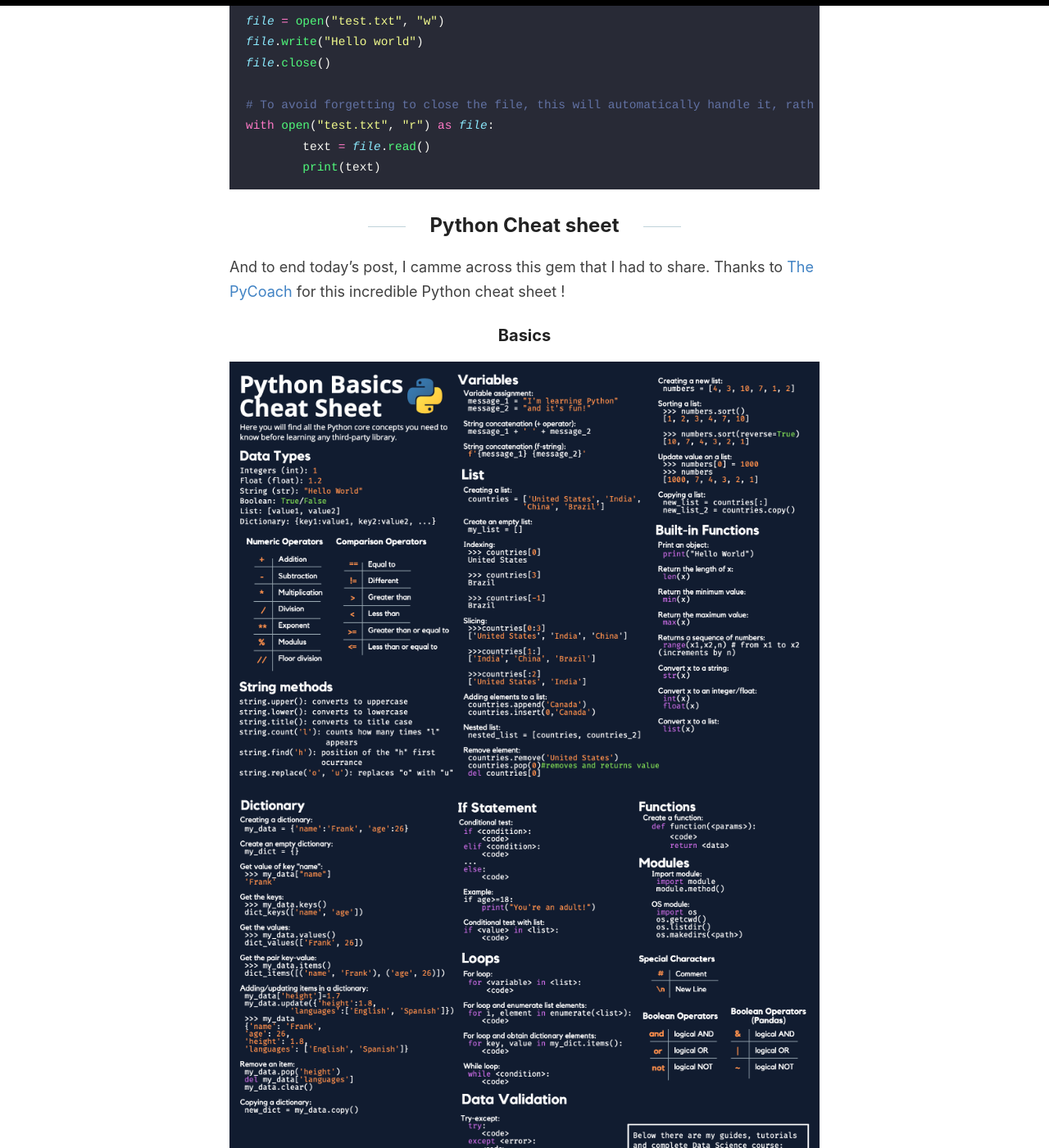
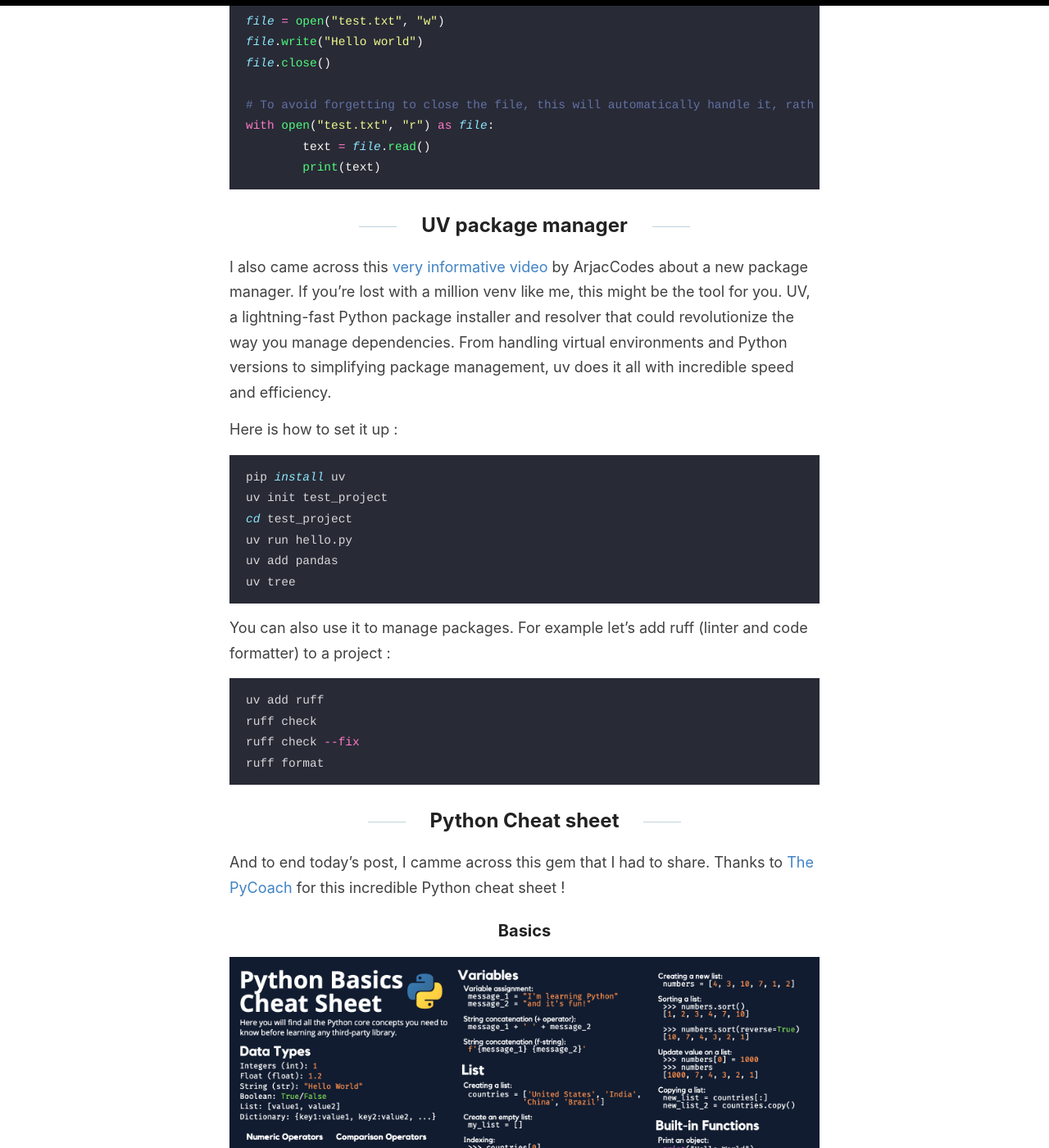
Before and after one commit to everythingdata-ai/everythingdata-ai.github.io, a Jekyll site: the page built from _posts/2025-01-02-python-basics.md, in a window 1280 px wide and 1400 px high, scrolled down 7640 px. Shown: the whole window at 82% size. Built offline with Jekyll 4.4.1, drawn with Linux system fonts in a browser that asks for light colours.

Commit message:
Update 2025-01-02-python-basics.md

````diff
--- a/_posts/2025-01-02-python-basics.md
+++ b/_posts/2025-01-02-python-basics.md
@@ -283,6 +283,34 @@ with open("test.txt", "r") as file:
 	print(text)
 ```
 
+## UV package manager
+
+I also came across this [very informative video](https://www.youtube.com/watch?v=qh98qOND6MI) by ArjacCodes about a new package manager.
+If you're lost with a million venv like me, this might be the tool for you.
+UV, a lightning-fast Python package installer and resolver that could revolutionize the way you manage dependencies.
+From handling virtual environments and Python versions to simplifying package management, uv does it all with incredible speed and efficiency.
+
+Here is how to set it up :
+
+```bash
+pip install uv
+uv init test_project
+cd test_project
+uv run hello.py
+uv add pandas
+uv tree
+```
+
+You can also use it to manage packages. For example let's add ruff (linter and code formatter) to a project :
+
+```bash
+uv add ruff
+ruff check
+ruff check --fix
+ruff format
+```
+
+
 ## Python Cheat sheet
 
 And to end today's post, I camme across this gem that I had to share.
````
